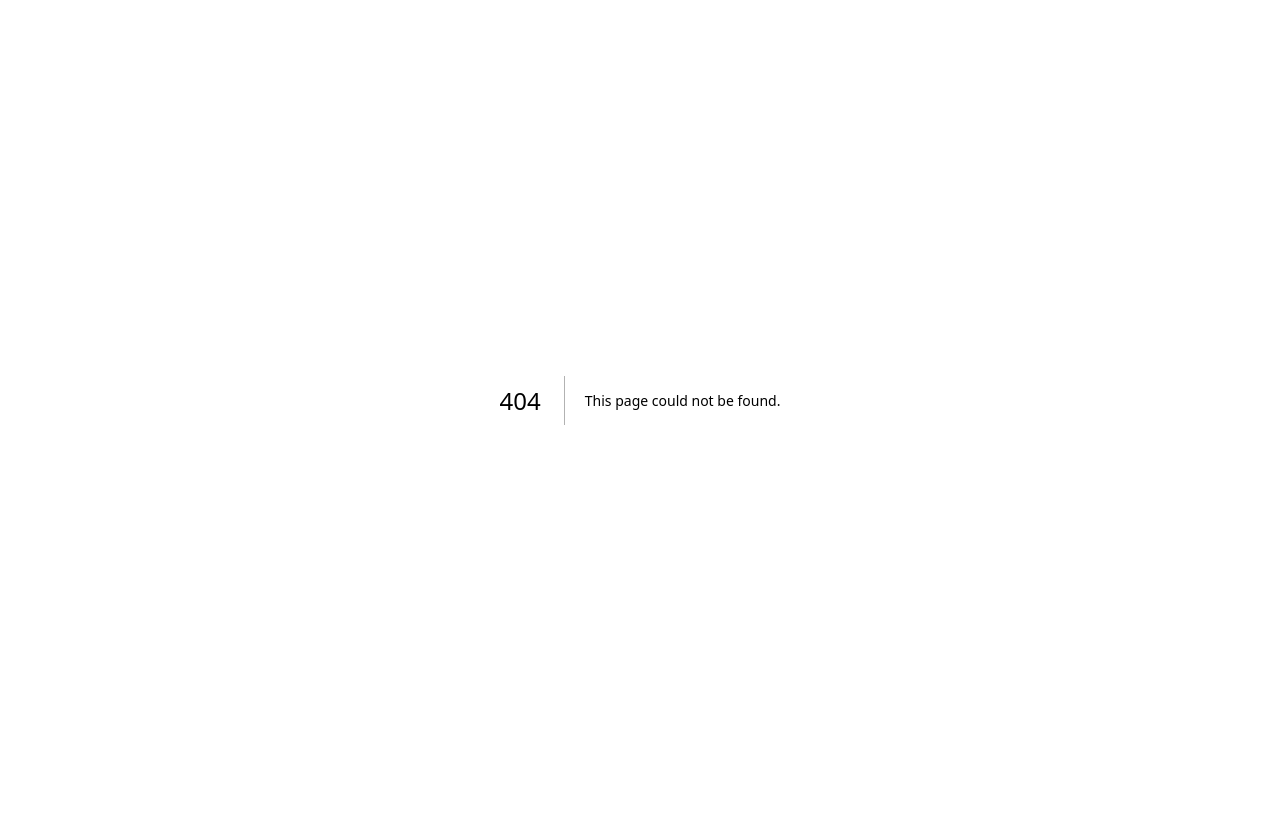
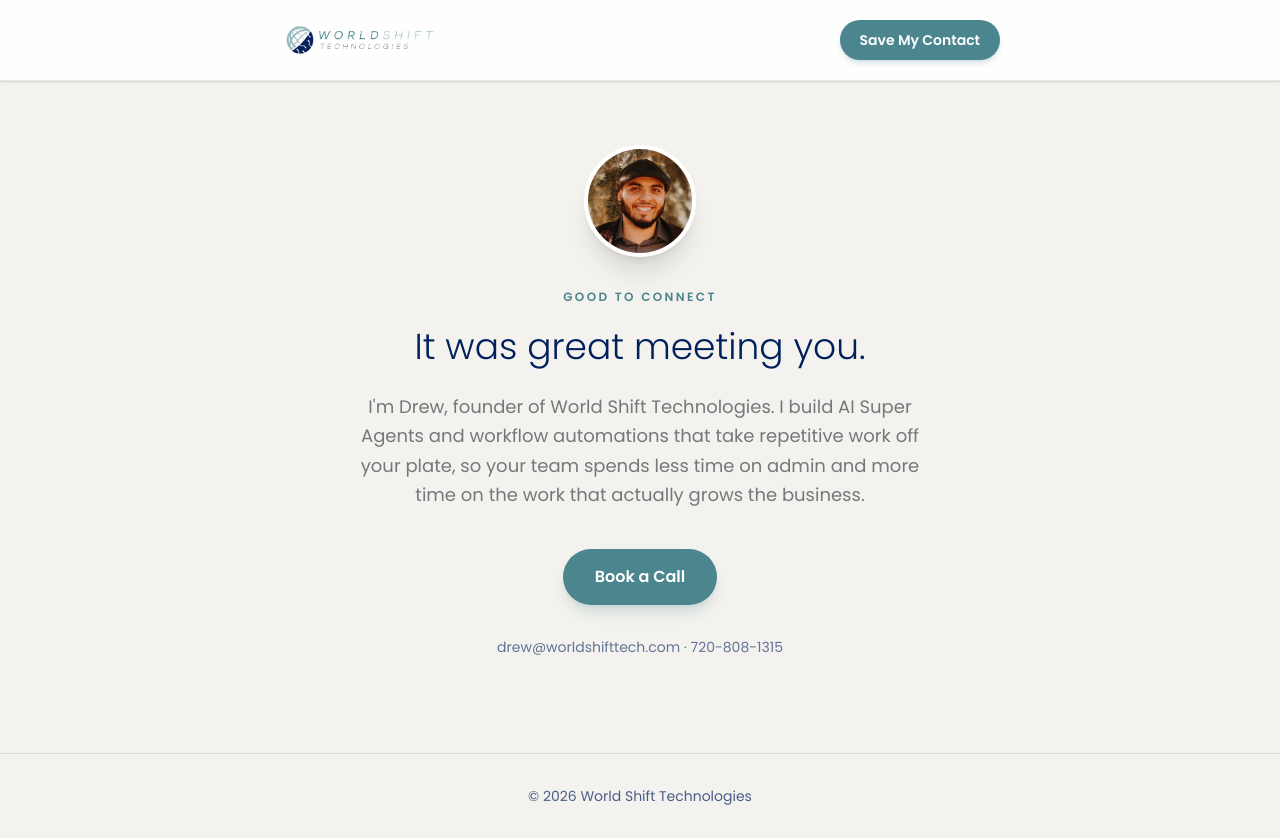
Before and after one commit to worldshifttech/worldshifttech-landing, a Next.js app: page /connect in a window 1280 px wide. Before the commit this address had no page. Before the commit the page ends 800 px from the top, so only its background shows below. Built offline with nearby package versions, Linux system fonts and the light colour scheme.

Commit message:
feat: add /connect page for RFC chip with downloadable contact card
Thank-you page for in-person contacts: save-contact vCard button up top,
brief reminder of what Drew does, and a Calendly CTA.

```diff
--- /dev/null
+++ b/app/connect/page.tsx
@@ -0,0 +1,86 @@
+import Image from "next/image";
+import Link from "next/link";
+
+export const metadata = {
+  title: "Great Meeting You — Drew Griffiths | World Shift Technologies",
+  description:
+    "Save Drew's contact info and grab time on his calendar to talk through your next project.",
+};
+
+export default function ConnectPage() {
+  return (
+    <div className="min-h-screen flex flex-col">
+      {/* Nav */}
+      <nav className="sticky top-0 z-40 w-full bg-white/90 backdrop-blur-sm border-b border-[#00205C]/10 shadow-sm">
+        <div className="flex items-center justify-between px-6 py-5 max-w-3xl mx-auto w-full">
+          <Link href="/">
+            <Image
+              src="/World_shift_tech_LOGO_PRIMARY.png"
+              alt="World Shift Technologies"
+              width={160}
+              height={40}
+              className="object-contain"
+              priority
+            />
+          </Link>
+          <a
+            href="/drew-griffiths.vcf"
+            download
+            className="inline-block bg-[#4B858E] text-white text-sm font-semibold px-5 py-2.5 rounded-full hover:bg-[#3a6b73] transition-colors duration-200 shadow-md shadow-[#4B858E]/20"
+          >
+            Save My Contact
+          </a>
+        </div>
+      </nav>
+
+      {/* Content */}
+      <main className="flex-1 w-full">
+        <div className="max-w-2xl mx-auto w-full px-6 pt-16 pb-24 text-center">
+          <div className="relative w-28 h-28 mx-auto mb-8 rounded-full overflow-hidden border-4 border-white shadow-xl">
+            <Image
+              src="/Drew_Headshot.jpg"
+              alt="Drew Griffiths"
+              fill
+              className="object-cover object-top"
+              priority
+            />
+          </div>
+
+          <p className="text-[#4B858E] text-xs font-semibold tracking-[0.2em] uppercase mb-5">
+            Good to connect
+          </p>
+
+          <h1 className="text-3xl sm:text-4xl font-light text-[#00205C] leading-[1.2] mb-6">
+            It was great meeting you.
+          </h1>
+
+          <p className="text-gray text-lg leading-relaxed mb-10 max-w-xl mx-auto">
+            I&apos;m Drew, founder of World Shift Technologies. I build AI Super Agents and
+            workflow automations that take repetitive work off your plate, so your team spends
+            less time on admin and more time on the work that actually grows the business.
+          </p>
+
+          <a
+            href="https://calendly.com/fractionalbusinesscompanion/wst"
+            target="_blank"
+            rel="noopener noreferrer"
+            className="inline-block bg-[#4B858E] text-white text-base font-semibold px-8 py-4 rounded-full hover:bg-[#3a6b73] transition-colors duration-200 shadow-lg shadow-[#4B858E]/20"
+          >
+            Book a Call
+          </a>
+
+          <p className="mt-8 text-navy/60 text-sm">
+            drew@worldshifttech.com &middot; 720-808-1315
+          </p>
+        </div>
+      </main>
+
+      {/* Footer */}
+      <footer className="border-t border-[#00205C]/[0.12] py-8 px-6">
+        <div className="max-w-2xl mx-auto text-center text-navy/70 text-sm">
+          &copy; {new Date().getFullYear()} World Shift Technologies
+        </div>
+      </footer>
+    </div>
+  );
+}
```
Also changed, not shown: 2 other files (tests, documents, lock files or other folders).
